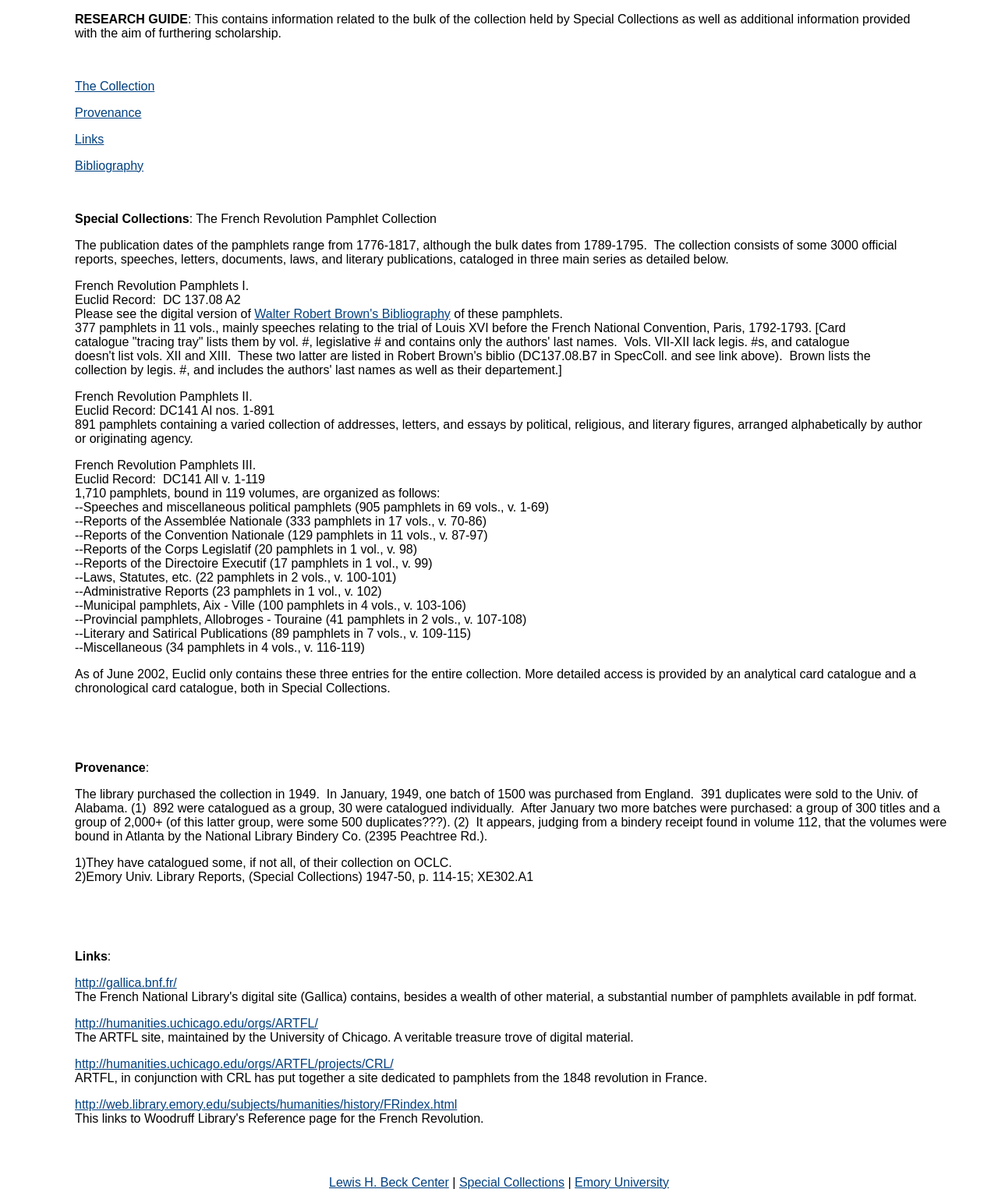
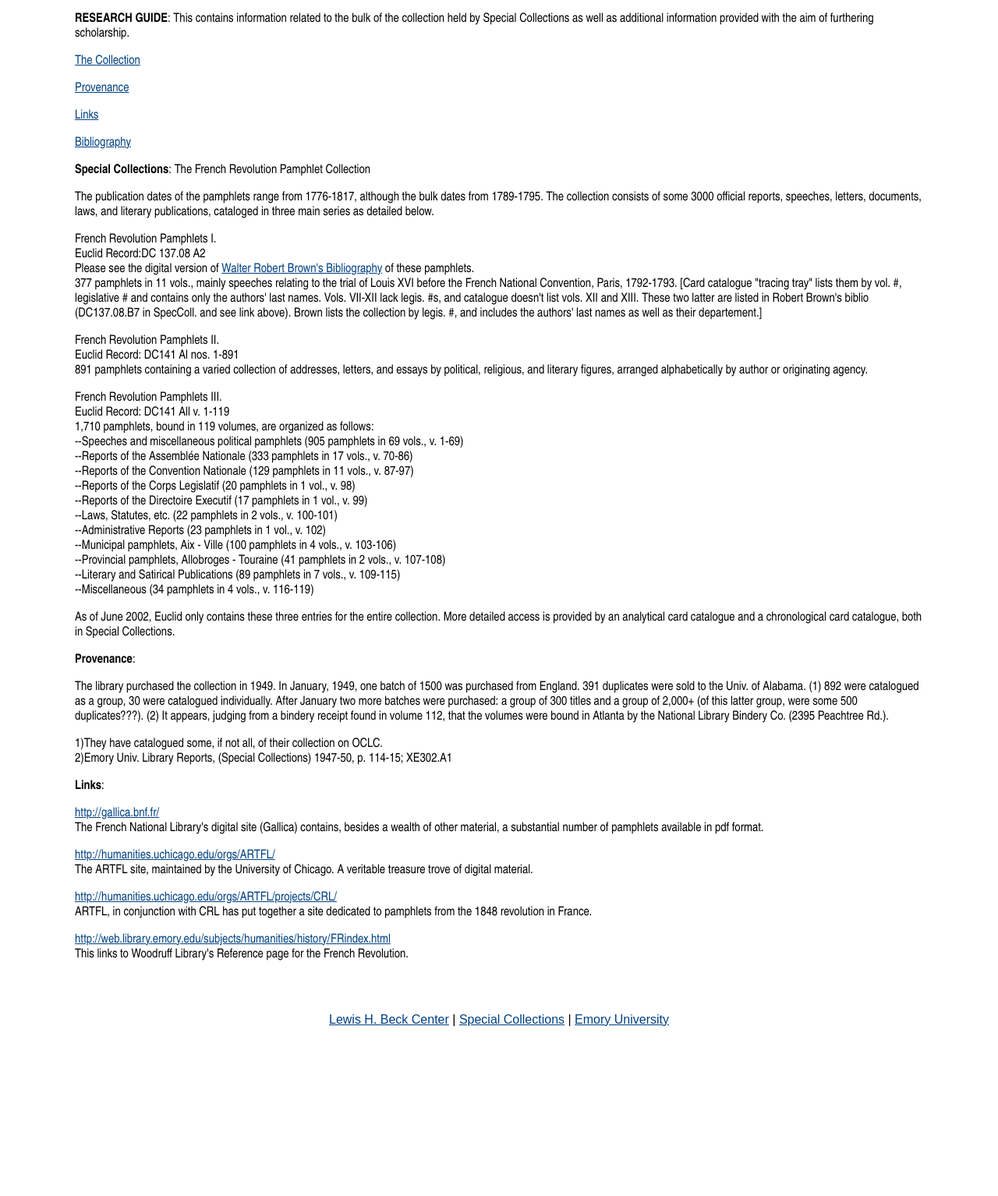
Before and after one commit to ecds-archives/frenchrevolution_php, a PHP site: page /revguide.php in a window 1280 px wide. Shown: the part 232-1766 px from the top of the page at 78% size. After the commit the page ends 1548 px from the top, so only its background shows below. Run offline with PHP 8.4, Linux system fonts and the light colour scheme.

Commit message:
cleaned up word html to make fonts consistent throughout site

```diff
--- a/web/revguide.php
+++ b/web/revguide.php
@@ -10,132 +10,95 @@ $headtitle = "Research Guide";
 include("header.php");
 ?>
 
-<p class=MsoNormal><span style='font-size:12.0pt'><b><font face="Arial, Helvetica, sans-serif">RESEARCH
-        GUIDE</font></b></span><font face="Arial, Helvetica, sans-serif"><span
-style='font-size:12.0pt'>: This contains information related to the bulk of the
+<p><b>RESEARCH  GUIDE</b>: This contains information related to the bulk of the
         collection held by Special Collections as well as additional information
-        provided with the aim of furthering scholarship.<o:p></o:p></span></font></p>
-      <p class=MsoNormal><font face="Arial, Helvetica, sans-serif"><span style='font-size:12.0pt'>
-        <![if !supportEmptyParas]>
-        &nbsp;
-        <![endif]>
-        <o:p></o:p></span></font></p>
-      <p class=MsoNormal><font face="Arial, Helvetica, sans-serif"><span style='font-size:12.0pt'><a href="#coll">The
-        Collection</a><o:p></o:p></span></font></p>
-      <p class=MsoNormal><font face="Arial, Helvetica, sans-serif"><span style='font-size:12.0pt'><a href="#prov">Provenance</a><o:p></o:p></span></font></p>
-      <p class=MsoNormal><font face="Arial, Helvetica, sans-serif"><span style='font-size:12.0pt'><a href="#link">Links</a><o:p></o:p></span></font></p>
-      <p class=MsoNormal><font face="Arial, Helvetica, sans-serif"><span style='font-size:12.0pt'><a href="http://chaucer.library.emory.edu/frenchrevo/biblioguide.html">Bibliography<o:p></o:p></a><o:p></o:p></span></font></p>
-      <p class=MsoNormal><font face="Arial, Helvetica, sans-serif"><span style='font-size:12.0pt'>
-        <![if !supportEmptyParas]>
-        &nbsp;
-        <![endif]>
-        <o:p></o:p><o:p></o:p></span></font></p>
-      <p class=MsoNormal><font face="Arial, Helvetica, sans-serif"><span style='font-size:12.0pt'><b><a name="coll"></a>Special
-        Collections</b>: The French Revolution Pamphlet Collection<o:p></o:p><o:p></o:p></span></font></p>
-      <p class=MsoNormal><font face="Arial, Helvetica, sans-serif"><span style='font-size:12.0pt'>The
-        publication dates of the pamphlets range from 1776-1817, although the
-        bulk dates from 1789-1795.<span
-style="mso-spacerun: yes">&nbsp; </span>The collection consists of some 3000 official
+        provided with the aim of furthering scholarship.</p>
+
+      <p><a href="#coll">The Collection</a></p>
+      <p><a href="#prov">Provenance</a></p>
+      <p><a href="#link">Links</a></p>
+      <p><a href="biblioguide.php">Bibliography</p>
+
+<p><b><a name="coll"></a>Special Collections</b>: The French Revolution Pamphlet Collection</p>
+
+<p>The publication dates of the pamphlets range from 1776-1817, although the
+bulk dates from 1789-1795. The collection consists of some 3000 official
         reports, speeches, letters, documents, laws, and literary publications,
-        cataloged in three main series as detailed below.<o:p></o:p><o:p></o:p></span></font></p>
-      <p class=MsoNormal style='margin-right:32.0pt;tab-stops:right 525.45pt'><font face="Arial, Helvetica, sans-serif"><span
-style='font-size:12.0pt'>French Revolution Pamphlets I.<br>
-        Euclid Record:<span style="mso-spacerun: yes">&nbsp; </span>DC 137.08
-        A2 <o:p></o:p><br>
+        cataloged in three main series as detailed below.</p>
+
+     <p>French Revolution Pamphlets I.<br>
+        Euclid Record:DC 137.08 A2 <br>
         Please see the digital version of <a href="vols1-3.php">Walter
-        Robert Brown's Bibliography</a> of these pamphlets.<o:p></o:p><br>
+        Robert Brown's Bibliography</a> of these pamphlets.<br>
+
         377 pamphlets in 11 vols., mainly speeches relating to the trial of Louis
-        XVI before the French National Convention, Paris, 1792-1793. <o:p></o:p>
+        XVI before the French National Convention, Paris, 1792-1793.
         [Card catalogue &quot;tracing tray&quot; lists them by vol. #, legislative
-        # and contains only the authors' last names.<span
-style="mso-spacerun: yes">&nbsp; </span>Vols. VII-XII lack legis. #s, and catalogue
-        doesn't list vols. XII and XIII.<span style="mso-spacerun:
-yes">&nbsp; </span>These two latter are listed in Robert Brown's biblio (DC137.08.B7
-        in SpecColl. and see link above).<span style="mso-spacerun:
-yes">&nbsp; </span>Brown lists the collection by legis. #, and includes the authors'
-        last names as well as their departement.]<o:p></o:p><o:p></o:p></span></font></p>
-      <p class=MsoNormal><font face="Arial, Helvetica, sans-serif"><span style='font-size:12.0pt'>French
-        Revolution Pamphlets II.<o:p></o:p><br>
-        Euclid Record: DC141 Al nos. 1-891<o:p></o:p><br>
+        # and contains only the authors' last names.
+	Vols. VII-XII lack legis. #s, and catalogue
+        doesn't list vols. XII and XIII.
+	These two latter are listed in Robert Brown's biblio (DC137.08.B7
+        in SpecColl. and see link above).
+        Brown lists the collection by legis. #, and includes the authors'
+        last names as well as their departement.]</p>
+
+      <p>French Revolution Pamphlets II.<br>
+        Euclid Record: DC141 Al nos. 1-891<br>
         891 pamphlets containing a varied collection of addresses, letters, and
         essays by political, religious, and literary figures, arranged alphabetically
-        by author or originating agency.<o:p></o:p></span></font></p>
-      <p class=MsoNormal><font face="Arial, Helvetica, sans-serif"><span
-style='font-size:12.0pt'>French Revolution Pamphlets III.<span
-style="mso-spacerun: yes">&nbsp; </span><o:p></o:p><br>
-        Euclid Record:<span style="mso-spacerun: yes">&nbsp; </span>DC141 All
-        v. 1-119<o:p></o:p><br>
-        1,710 pamphlets, bound in 119 volumes, are organized as follows: <o:p></o:p><br>
+        by author or originating agency.</p>
+
+      <p>French Revolution Pamphlets III.<br>
+        Euclid Record: DC141 All v. 1-119<br>
+        1,710 pamphlets, bound in 119 volumes, are organized as follows: <br>
         --Speeches and miscellaneous political pamphlets (905 pamphlets in 69
-        vols., v. 1-69)<o:p></o:p><br>
+        vols., v. 1-69)<br>
         --Reports of the Assembl&eacute;e Nationale (333 pamphlets in 17 vols.,
-        v. 70-86)<o:p></o:p><br>
-        --Reports of the Convention Nationale (129 pamphlets in 11 vols., v. 87-97)<o:p></o:p><br>
-        --Reports of the Corps Legislatif (20 pamphlets in 1 vol., v. 98)<o:p></o:p><br>
-        --Reports of the Directoire Executif (17 pamphlets in 1 vol., v. 99)<o:p></o:p><br>
-        --Laws, Statutes, etc. (22 pamphlets in 2 vols., v. 100-101)<o:p></o:p><br>
-        --Administrative Reports (23 pamphlets in 1 vol., v. 102)<o:p></o:p><br>
-        --Municipal pamphlets, Aix - Ville (100 pamphlets in 4 vols., v. 103-106)<b><o:p></o:p><br>
+        v. 70-86)<br>
+        --Reports of the Convention Nationale (129 pamphlets in 11 vols., v. 87-97)<br>
+        --Reports of the Corps Legislatif (20 pamphlets in 1 vol., v. 98)<br>
+        --Reports of the Directoire Executif (17 pamphlets in 1 vol., v. 99)<br>
+        --Laws, Statutes, etc. (22 pamphlets in 2 vols., v. 100-101)<br>
+        --Administrative Reports (23 pamphlets in 1 vol., v. 102)<br>
+        --Municipal pamphlets, Aix - Ville (100 pamphlets in 4 vols., v. 103-106)<b><br>
         </b>--Provincial pamphlets, Allobroges - Touraine (41 pamphlets in 2 vols.,
-        v. 107-108)<o:p></o:p><br>
-        --Literary and Satirical Publications (89 pamphlets in 7 vols., v. 109-115)<o:p></o:p><br>
-        --Miscellaneous (34 pamphlets in 4 vols., v. 116-119)<o:p></o:p></span></font></p>
-      <p class=MsoNormal><font face="Arial, Helvetica, sans-serif"><span style='font-size:12.0pt'>As
-        of June 2002, Euclid only contains these three entries for the entire
+        v. 107-108)<br>
+        --Literary and Satirical Publications (89 pamphlets in 7 vols., v. 109-115)<br>
+        --Miscellaneous (34 pamphlets in 4 vols., v. 116-119)</p>
+      <p>As of June 2002, Euclid only contains these three entries for the entire
         collection. More detailed access is provided by an analytical card catalogue
-        and a chronological card catalogue, both in Special Collections.<o:p></o:p></span></font></p>
-      <p class=MsoNormal><font face="Arial, Helvetica, sans-serif"><span style='font-size:12.0pt'>
-        <![if !supportEmptyParas]>
-        &nbsp;
-        <![endif]>
-        <o:p></o:p></span></font></p>
-      <p class=MsoNormal><font face="Arial, Helvetica, sans-serif"><span style='font-size:12.0pt'>
-        <![if !supportEmptyParas]>
-        &nbsp;
-        <![endif]>
-        <o:p></o:p></span></font></p>
-      <p class=MsoNormal><font face="Arial, Helvetica, sans-serif"><span style='font-size:12.0pt'><b><a name="prov"></a>Provenance</b>:<o:p></o:p></span></font></p>
-      <p class=MsoNormal style='margin-right:-27.4pt'><font face="Arial, Helvetica, sans-serif"><span style='font-size:12.0pt'>The
-        library purchased the collection in 1949.<span style="mso-spacerun: yes">&nbsp;
-        </span>In January, 1949, one batch of 1500 was purchased from England.<span
-style="mso-spacerun: yes">&nbsp; </span>391 duplicates were sold to the Univ.
-        of Alabama. (1)<span style="mso-spacerun: yes">&nbsp; </span>892 were
-        catalogued as a group, 30 were catalogued individually.<span style="mso-spacerun:
-yes">&nbsp; </span>After January two more batches were purchased: a group of 300
+        and a chronological card catalogue, both in Special Collections.</p>
+
+      <p><b><a name="prov"></a>Provenance</b>:</p>
+      <p>The library purchased the collection in 1949.
+      	In January, 1949, one batch of 1500 was purchased from England.
+	391 duplicates were sold to the Univ.
+        of Alabama. (1)  892 were
+        catalogued as a group, 30 were catalogued individually.
+	After January two more batches were purchased: a group of 300
         titles and a group of 2,000+ (of this latter group, were some 500 duplicates???).
-        (2)<span style="mso-spacerun: yes">&nbsp; </span>It appears, judging from
+        (2) It appears, judging from
         a bindery receipt found in volume 112, that the volumes were bound in
-        Atlanta by the National Library Bindery Co. (2395 Peachtree Rd.).<o:p></o:p><o:p></o:p></span></font></p>
-      <p class=MsoNormal style='tab-stops:right 317.45pt'><font face="Arial, Helvetica, sans-serif"><span style='font-size:
-12.0pt'>1)They have catalogued some, if not all, of their collection on OCLC.<o:p></o:p><br>
+        Atlanta by the National Library Bindery Co. (2395 Peachtree Rd.).</p>
+      <p>1)They have catalogued some, if not all, of their collection on OCLC.<br>
         2)Emory Univ. Library Reports, (Special Collections) 1947-50, p. 114-15;
-        XE302.A1<o:p></o:p></span></font></p>
-      <p class=MsoNormal><font face="Arial, Helvetica, sans-serif"><span style='font-size:12.0pt'>
-        <![if !supportEmptyParas]>
-        &nbsp;
-        <![endif]>
-        <o:p></o:p></span></font></p>
-      <p class=MsoNormal><font face="Arial, Helvetica, sans-serif"><span style='font-size:12.0pt'>
-        <![if !supportEmptyParas]>
-        &nbsp;
-        <![endif]>
-        <o:p></o:p></span></font></p>
-      <p class=MsoNormal><font face="Arial, Helvetica, sans-serif"><span style='font-size:12.0pt'><o:p></o:p></span></font></p>
-      <p class=MsoNormal><font face="Arial, Helvetica, sans-serif"><span style='font-size:12.0pt'><b><a name="link"></a>Links</b>:<o:p></o:p></span></font></p>
-      <p class=MsoNormal><font face="Arial, Helvetica, sans-serif"><span style='font-size:12.0pt'><a
-href="http://gallica.bnf.fr/">http://gallica.bnf.fr/</a><o:p></o:p><br>
-        The French National Library's digital site (Gallica) contains, besides a wealth of other material, a substantial number of pamphlets available in pdf format.<o:p></o:p><o:p></o:p></span></font></p>
-      <p class=MsoNormal><font face="Arial, Helvetica, sans-serif"><span style='font-size:12.0pt'><a
-href="http://humanities.uchicago.edu/orgs/ARTFL/">http://humanities.uchicago.edu/orgs/ARTFL/</a><o:p></o:p><br>
+        XE302.A1</p>
+
+
+      <p><b><a name="link"></a>Links</b>:</p>
+
+      <p><a href="http://gallica.bnf.fr/">http://gallica.bnf.fr/</a><br>
+
+        The French National Library's digital site (Gallica) contains, besides a wealth of other material, a substantial number of pamphlets available in pdf format.</p>
+
+      <p><a href="http://humanities.uchicago.edu/orgs/ARTFL/">http://humanities.uchicago.edu/orgs/ARTFL/</a><br>
         The ARTFL site, maintained by the University of Chicago. A veritable treasure
-        trove of digital material.<o:p></o:p></span></font></p>
-      <p class=MsoNormal><font face="Arial, Helvetica, sans-serif"><span style='font-size:12.0pt'><a
-href="http://humanities.uchicago.edu/orgs/ARTFL/projects/CRL/">http://humanities.uchicago.edu/orgs/ARTFL/projects/CRL/</a><o:p></o:p><br>
+        trove of digital material.</p>
+      <p><a href="http://humanities.uchicago.edu/orgs/ARTFL/projects/CRL/">http://humanities.uchicago.edu/orgs/ARTFL/projects/CRL/</a><br>
         ARTFL, in conjunction with CRL has put together a site dedicated to pamphlets
-        from the 1848 revolution in France.<o:p></o:p><o:p></o:p></span></font></p>
-      <p class=MsoNormal><font face="Arial, Helvetica, sans-serif"><span style='font-size:12.0pt'><a
-href="http://web.library.emory.edu/subjects/humanities/history/FRindex.html">http://web.library.emory.edu/subjects/humanities/history/FRindex.html</a><o:p></o:p><br>
-        This links to Woodruff Library's Reference page for the French Revolution.<o:p></o:p></span></font><span style='font-size:12.0pt'><o:p></o:p></span></p>
+        from the 1848 revolution in France.</p>
+      <p><a href="http://web.library.emory.edu/subjects/humanities/history/FRindex.html">http://web.library.emory.edu/subjects/humanities/history/FRindex.html</a><br>
+        This links to Woodruff Library's Reference page for the French Revolution.</p>
 
 <?php
 include("footer.xml");
```
